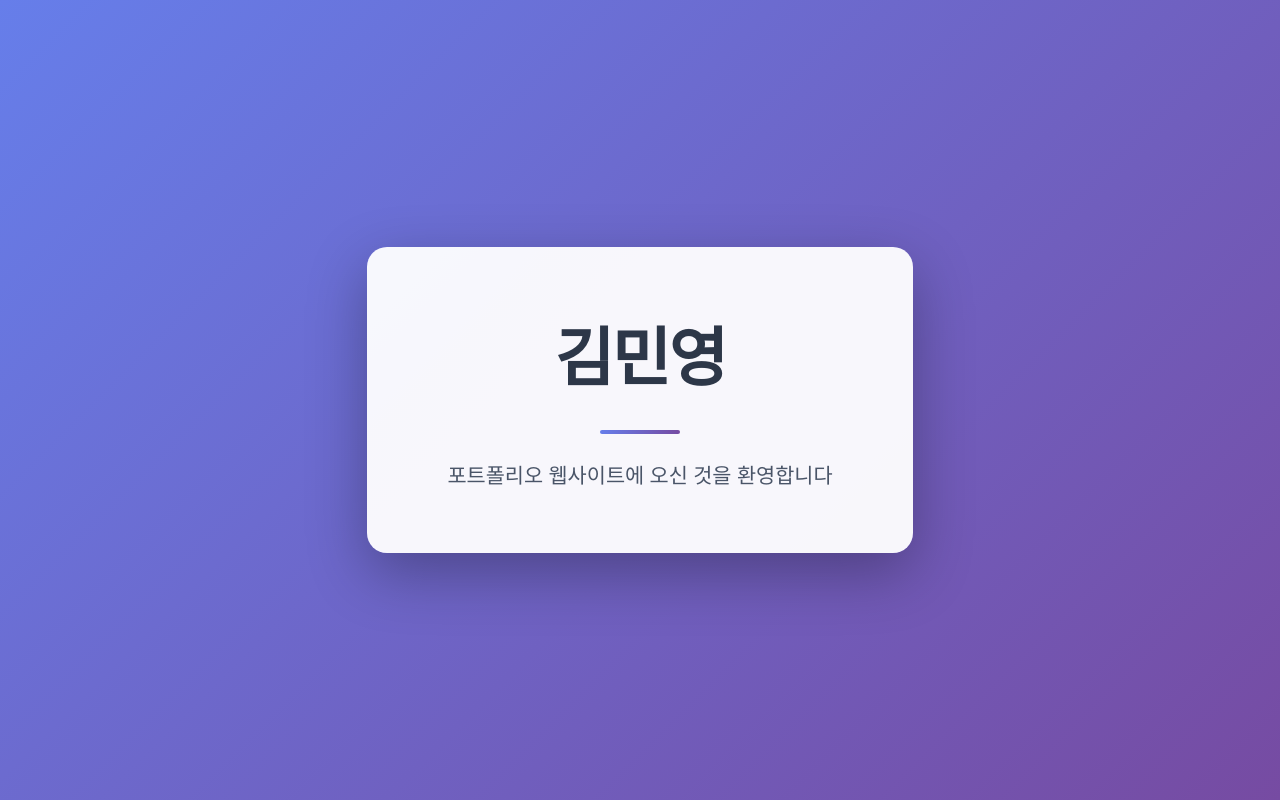
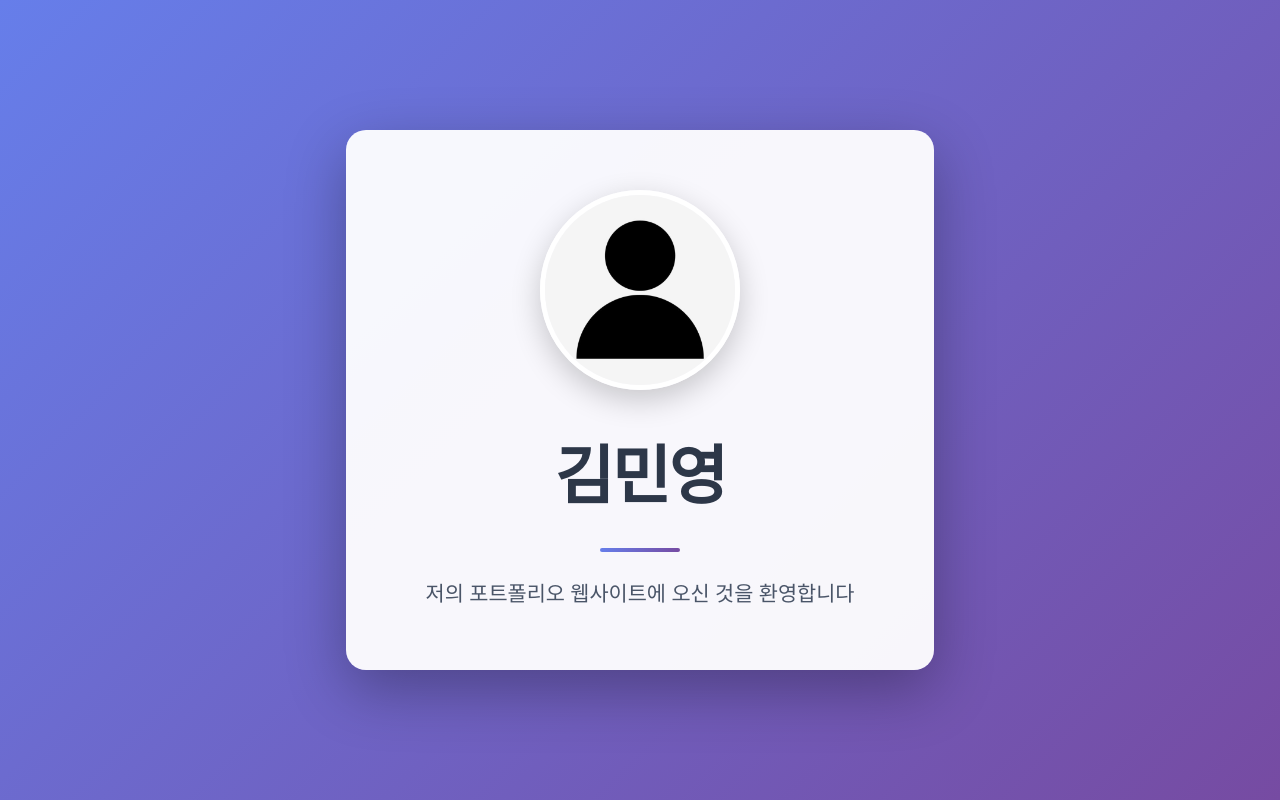
Before and after one commit to aleogkqrur/aleogkqrur.github.io, a plain HTML site: page index.html in a window 1280 px wide. Drawn offline with Linux system fonts and the light colour scheme.

Commit message:
Update index.html

```diff
--- a/index.html
+++ b/index.html
@@ -40,6 +40,16 @@
             }
         }
 
+        .profile-image {
+            width: 200px;
+            height: 200px;
+            border-radius: 50%;
+            object-fit: cover;
+            margin-bottom: 30px;
+            border: 5px solid white;
+            box-shadow: 0 10px 30px rgba(0, 0, 0, 0.2);
+        }
+
         h1 {
             font-size: 4rem;
             color: #2d3748;
@@ -79,9 +89,10 @@
 </head>
 <body>
     <div class="container">
+        <img src="images/profile.jpg" alt="김민영 프로필 사진" class="profile-image">
         <h1>김민영</h1>
         <div class="divider"></div>
-        <p>포트폴리오 웹사이트에 오신 것을 환영합니다</p>
+        <p>저의 포트폴리오 웹사이트에 오신 것을 환영합니다</p>
     </div>
 </body>
 </html>
```
